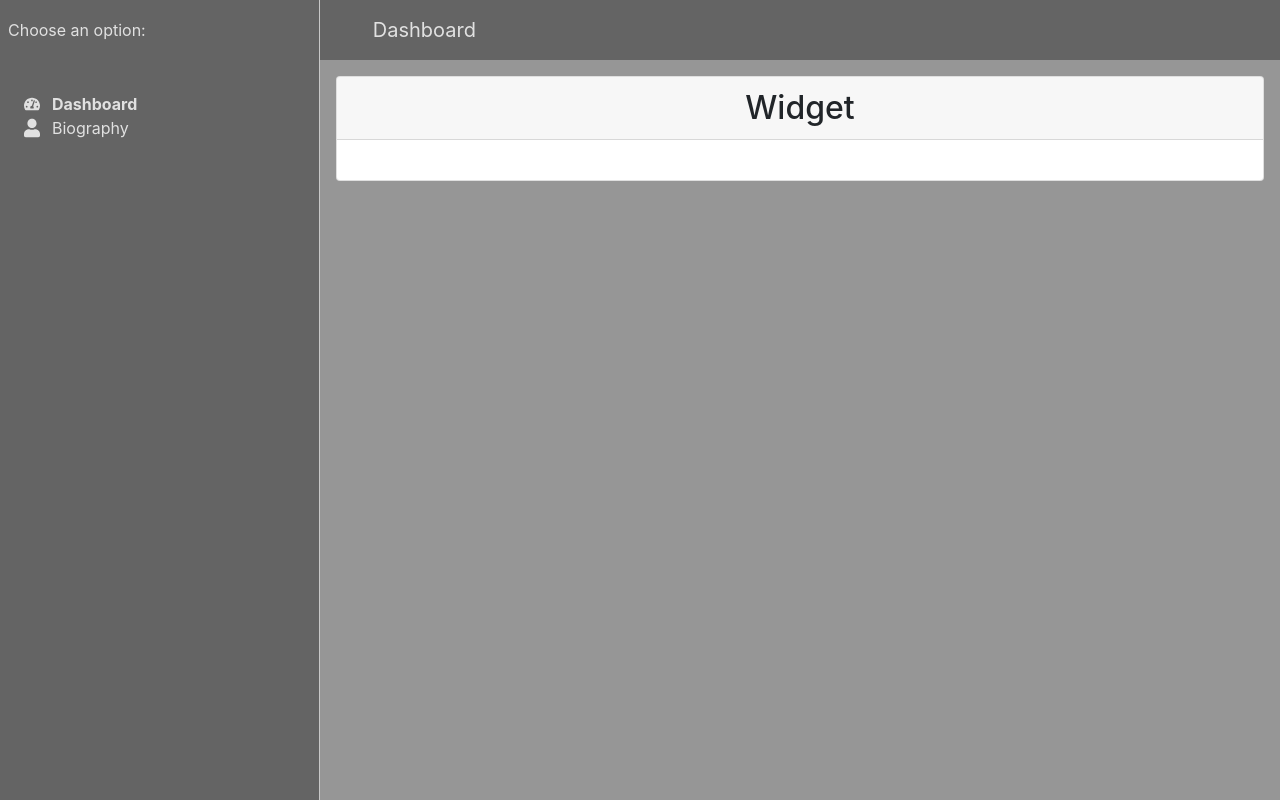
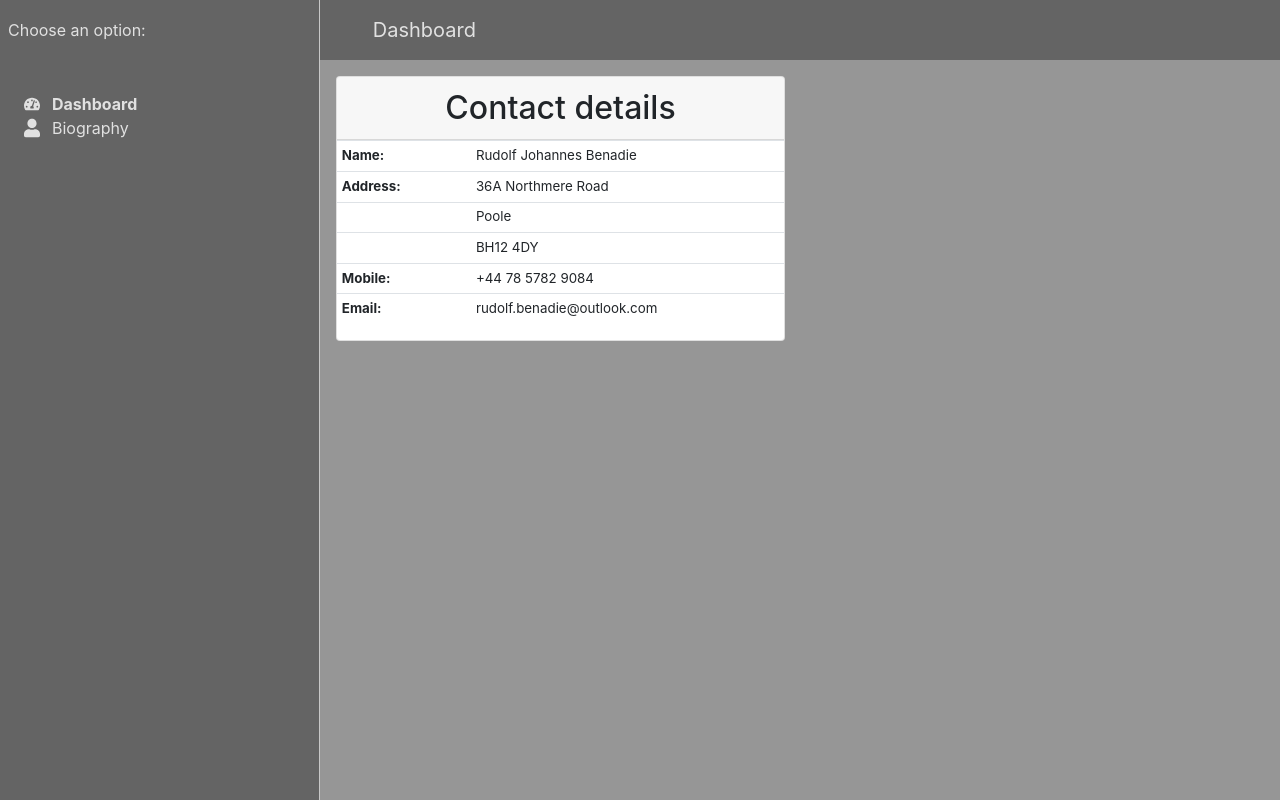
Before and after one commit to RudolfBenadie/Portfolio, a React (Create React App) app: page /terminal/dashboard in a window 1280 px wide. Built offline with nearby package versions, Linux system fonts and the light colour scheme.

Commit message:
Add contact details widget

```diff
--- /dev/null
+++ b/src/assets/scss/_card.scss
@@ -0,0 +1,17 @@
+.card-body {
+
+  table {
+    padding: 10px;
+
+    .label {
+      width: 30%;
+      text-align: justify;
+      font-weight: bold;
+    }
+
+    .data {
+      text-align: justify;
+    }
+  }
+
+}
--- /dev/null
+++ b/src/assets/scss/_root.scss
@@ -0,0 +1,7 @@
+.no-padding {
+  padding: 0;
+}
+
+.smaller-font {
+  font-size: smaller;
+}
--- a/src/assets/scss/main.scss
+++ b/src/assets/scss/main.scss
@@ -1,5 +1,7 @@
 @import "./variables";
 @import "./reset";
+@import "./root";
+@import "./card";
 @import "./base";
 @import "./sidebar";
 @import "./navbar";
--- a/src/index.js
+++ b/src/index.js
@@ -2,7 +2,7 @@ import React from 'react';
 import ReactDOM from 'react-dom';
 import './index.css';
 import App from './App';
-import reportWebVitals from './reportWebVitals';
+// import reportWebVitals from './reportWebVitals';
 
 ReactDOM.render(
   <React.StrictMode>
--- a/src/layout/Base.js
+++ b/src/layout/Base.js
@@ -1,4 +1,4 @@
-import React from "react";
+import React, { useRef } from "react";
 import {
   Redirect,
   Route,
@@ -9,7 +9,7 @@ import TopNav from "./TopNav";
 import routes from "../views/routes";
 
 const BaseLayout = (props) => {
-  var mainPanel = React.createRef();
+  const mainPanel = useRef(null);
   if (!props.currentUser) return <Redirect to="/auth" />
   return (
     <div className="wrapper" >
--- a/src/layout/SideBar.js
+++ b/src/layout/SideBar.js
@@ -1,4 +1,4 @@
-import React from "react";
+import React, { useRef } from "react";
 import {
   Nav,
   NavLink
@@ -9,7 +9,7 @@ const SideBar = (props) => {
   function activeRoute(routeName) {
     return props.location && props.location.pathname.indexOf(routeName) > -1 ? "active" : "";
   }
-  var sidebar = React.createRef();
+  const sidebar = useRef();
   return (
     <div id="sidebar" className="sidebar">
       <div className="header">
--- a/src/views/dashboard.js
+++ b/src/views/dashboard.js
@@ -1,14 +1,14 @@
 import React from "react";
 import { Col, Row } from "reactstrap";
-import WidgetOne from "../widgets/widget";
+import ContactDetails from "../widgets/contactDetailsWidget";
 
 const Dashboard = (props) => {
   return (
     <div id="dashboard" className="content" >
       <div className="view">
         <Row>
-          <Col md="12" lg="12">
-            <WidgetOne />
+          <Col sm="12" md="6" lg="6">
+            <ContactDetails />
           </Col>
         </Row>
       </div>
--- /dev/null
+++ b/src/widgets/contactDetailsWidget.js
@@ -0,0 +1,54 @@
+import React from "react";
+import {
+  Card,
+  CardBody,
+  CardHeader,
+  Container,
+  Table
+} from "reactstrap";
+
+const ContactDetails = (props) => {
+  return (
+    <Card className="widget granite smaller-font">
+      <CardHeader>
+        <Container fluid>
+          <h2>Contact details</h2>
+        </Container>
+      </CardHeader>
+      <CardBody className="no-padding" >
+        <Table hover responsive size="sm" >
+          <tbody>
+            <tr>
+              <td className="label">Name:</td><td className="data">Rudolf Johannes Benadie</td>
+            </tr>
+            <tr>
+              <td className="label">Address:</td><td className="data">36A Northmere Road</td>
+            </tr>
+            <tr>
+              <td className="label"></td><td className="data">Poole</td>
+            </tr>
+            <tr>
+              <td className="label"></td><td className="data">BH12 4DY</td>
+            </tr>
+          <tr>
+            <td className="label">Mobile:</td><td className="data">+44 78 5782 9084</td>
+          </tr>
+          <tr>
+            <td className="label">Email:</td><td className="data">rudolf.benadie@outlook.com</td>
+          </tr>
+          </tbody>
+        </Table>
+      {/* <div>
+          <p><span className="label">Name:</span><span className="data">Rudolf Johannes Benadie</span></p>
+          <p><span className="label">Address:</span><span className="data">36A Northmere road</span></p>
+          <p><span className="label"></span><span className="data">Poole</span></p>
+          <p><span className="label"></span><span className="data">BH12 4DY</span></p>
+          <p><span className="label">Mobile:</span><span className="data">+44 78 578 29084</span></p>
+          <p><span className="label">Email:</span><span className="data">rudolf.benadie@outlook.com</span></p>
+        </div> */}
+      </CardBody>
+    </Card >
+  )
+}
+
+export default ContactDetails;
--- a/src/widgets/widget.js
+++ /dev/null
@@ -1,23 +0,0 @@
-import React from "react";
-import {
-  Card,
-  CardBody,
-  CardHeader,
-  Container
-} from "reactstrap";
-
-const WidgetOne = (props) => {
-  return (
-    <Card className="widget granite smaller-font">
-      <CardHeader>
-        <Container fluid>
-          <h2>Widget</h2>
-        </Container>
-      </CardHeader>
-      <CardBody className="no-padding" >
-      </CardBody>
-    </Card>
-  )
-}
-
-export default WidgetOne;
```
